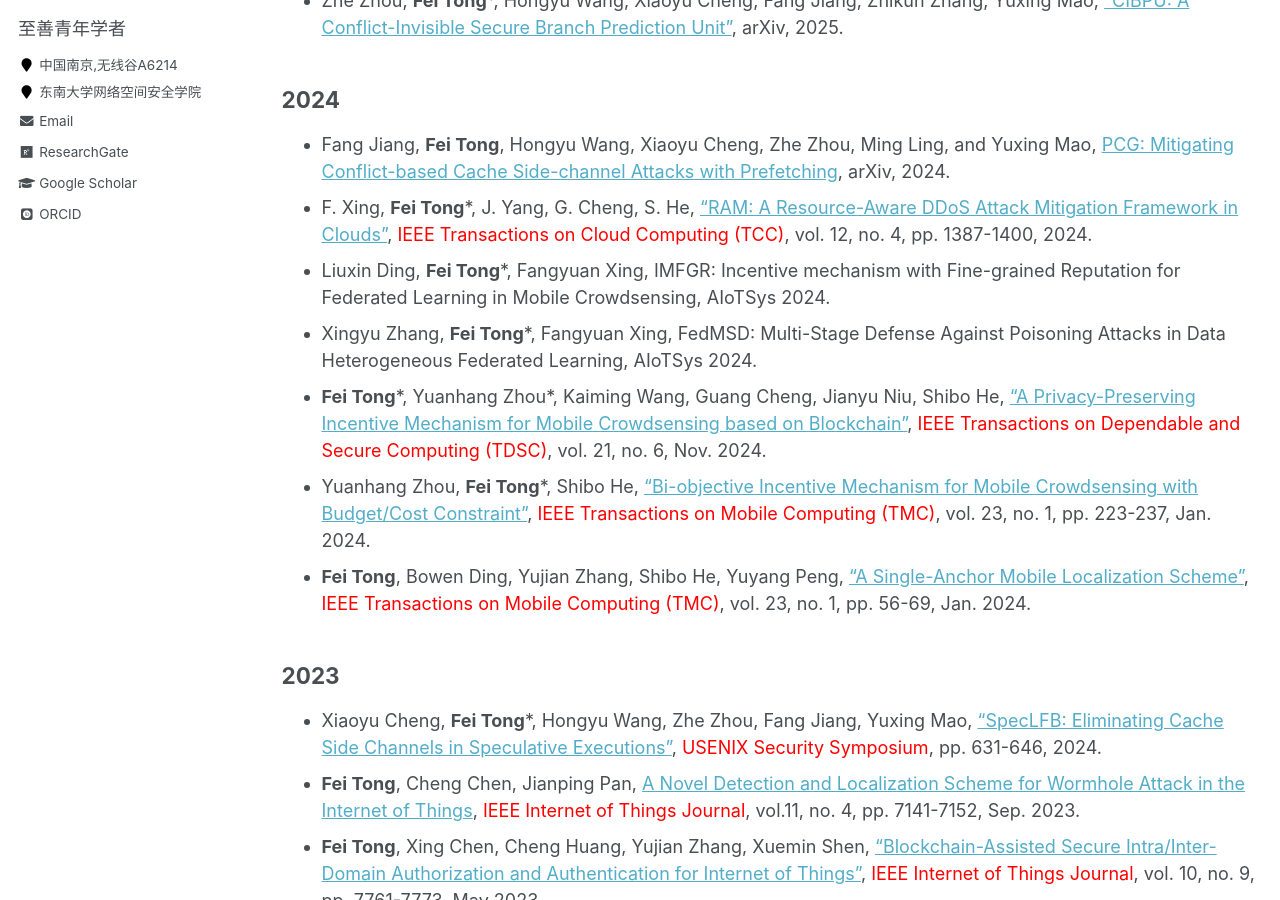
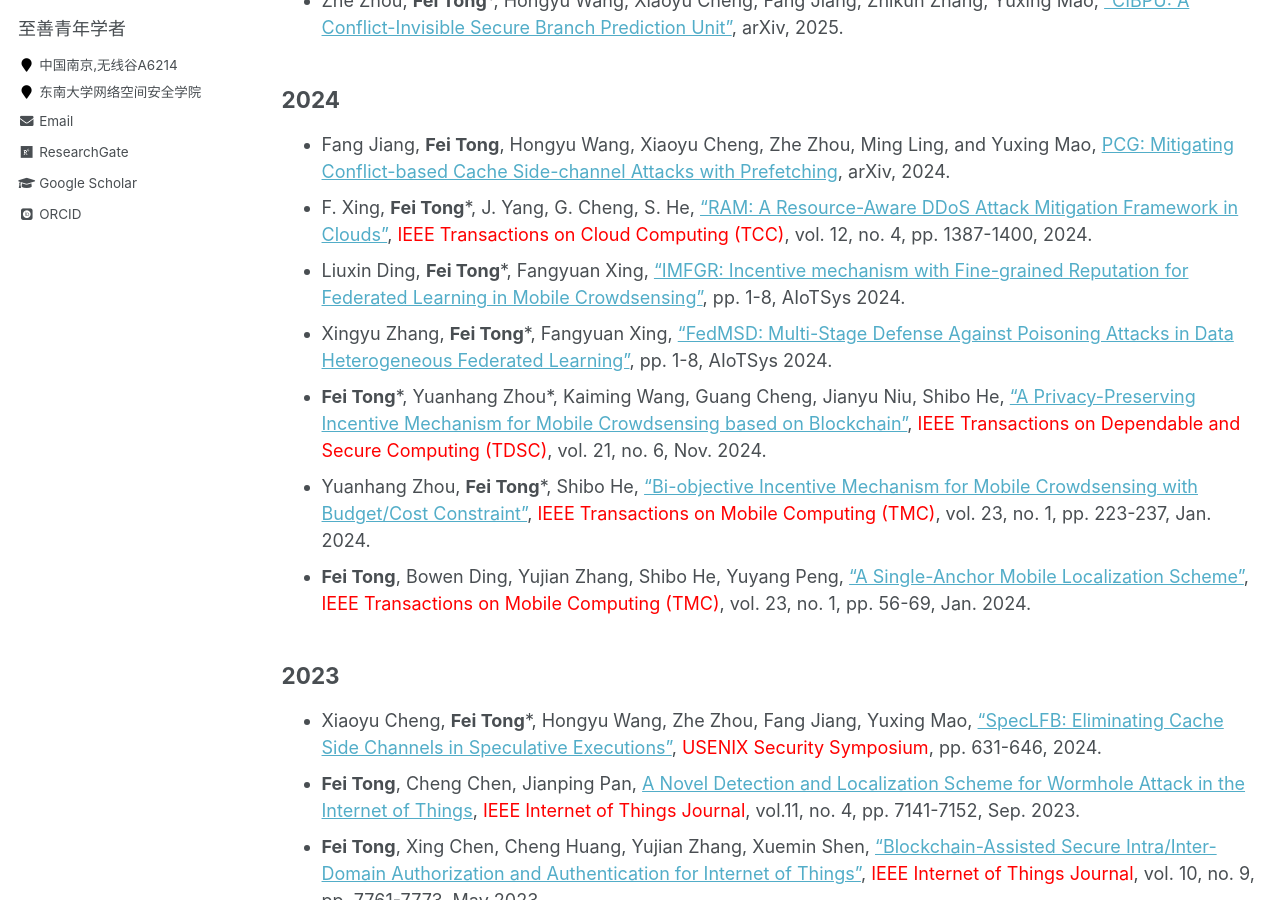
Before and after one commit to fei-tong/fei-tong.github.io, a Jekyll site: the page built from _pages/publications.md, in a window 1280 px wide and 900 px high, scrolled down 429 px. Built offline with Jekyll 4.4.1, drawn with Linux system fonts in a browser that asks for light colours; some web fonts are replaced.

Commit message:
Update publications.md

```diff
--- a/_pages/publications.md
+++ b/_pages/publications.md
@@ -21,8 +21,8 @@ author_profile: true
 - Fang Jiang, **Fei Tong**, Hongyu Wang, Xiaoyu Cheng, Zhe Zhou, Ming Ling, and Yuxing Mao, [PCG: Mitigating Conflict-based Cache Side-channel
 Attacks with Prefetching](https://arxiv.org/pdf/2405.03217), arXiv, 2024.
 - F. Xing, **Fei Tong***, J. Yang, G. Cheng, S. He, ["RAM: A Resource-Aware DDoS Attack Mitigation Framework in Clouds"](https://ieeexplore.ieee.org/document/10716488), <font color="red">IEEE Transactions on Cloud Computing (TCC)</font>, vol. 12, no. 4, pp. 1387-1400, 2024.
-- Liuxin Ding, **Fei Tong***, Fangyuan Xing, IMFGR: Incentive mechanism with Fine-grained Reputation for Federated Learning in Mobile Crowdsensing, AIoTSys 2024.
-- Xingyu Zhang, **Fei Tong***, Fangyuan Xing, FedMSD: Multi-Stage Defense Against Poisoning Attacks in Data Heterogeneous Federated Learning, AIoTSys 2024.
+- Liuxin Ding, **Fei Tong***, Fangyuan Xing, ["IMFGR: Incentive mechanism with Fine-grained Reputation for Federated Learning in Mobile Crowdsensing"](https://ieeexplore.ieee.org/document/10780690), pp. 1-8, AIoTSys 2024.
+- Xingyu Zhang, **Fei Tong***, Fangyuan Xing, ["FedMSD: Multi-Stage Defense Against Poisoning Attacks in Data Heterogeneous Federated Learning"](https://ieeexplore.ieee.org/document/10780671), pp. 1-8, AIoTSys 2024.
 - **Fei Tong***, Yuanhang Zhou\*, Kaiming Wang, Guang Cheng, Jianyu Niu, Shibo He, ["A Privacy-Preserving Incentive Mechanism for Mobile Crowdsensing based on Blockchain"](https://ieeexplore.ieee.org/document/10443590), <font color="red">IEEE Transactions on Dependable and Secure Computing (TDSC)</font>, vol. 21, no. 6, Nov. 2024.
 - Yuanhang Zhou, **Fei Tong***, Shibo He, ["Bi-objective Incentive Mechanism for Mobile Crowdsensing with Budget/Cost Constraint"](https://ieeexplore.ieee.org/document/9992184/), <font color="red">IEEE Transactions on Mobile Computing (TMC)</font>, vol. 23, no. 1, pp. 223-237, Jan. 2024.
 - **Fei Tong**, Bowen Ding, Yujian Zhang, Shibo He, Yuyang Peng, ["A Single-Anchor Mobile Localization Scheme"](https://ieeexplore.ieee.org/document/9950331), <font color="red">IEEE Transactions on Mobile Computing (TMC)</font>, vol. 23, no. 1, pp. 56-69, Jan. 2024.
```
